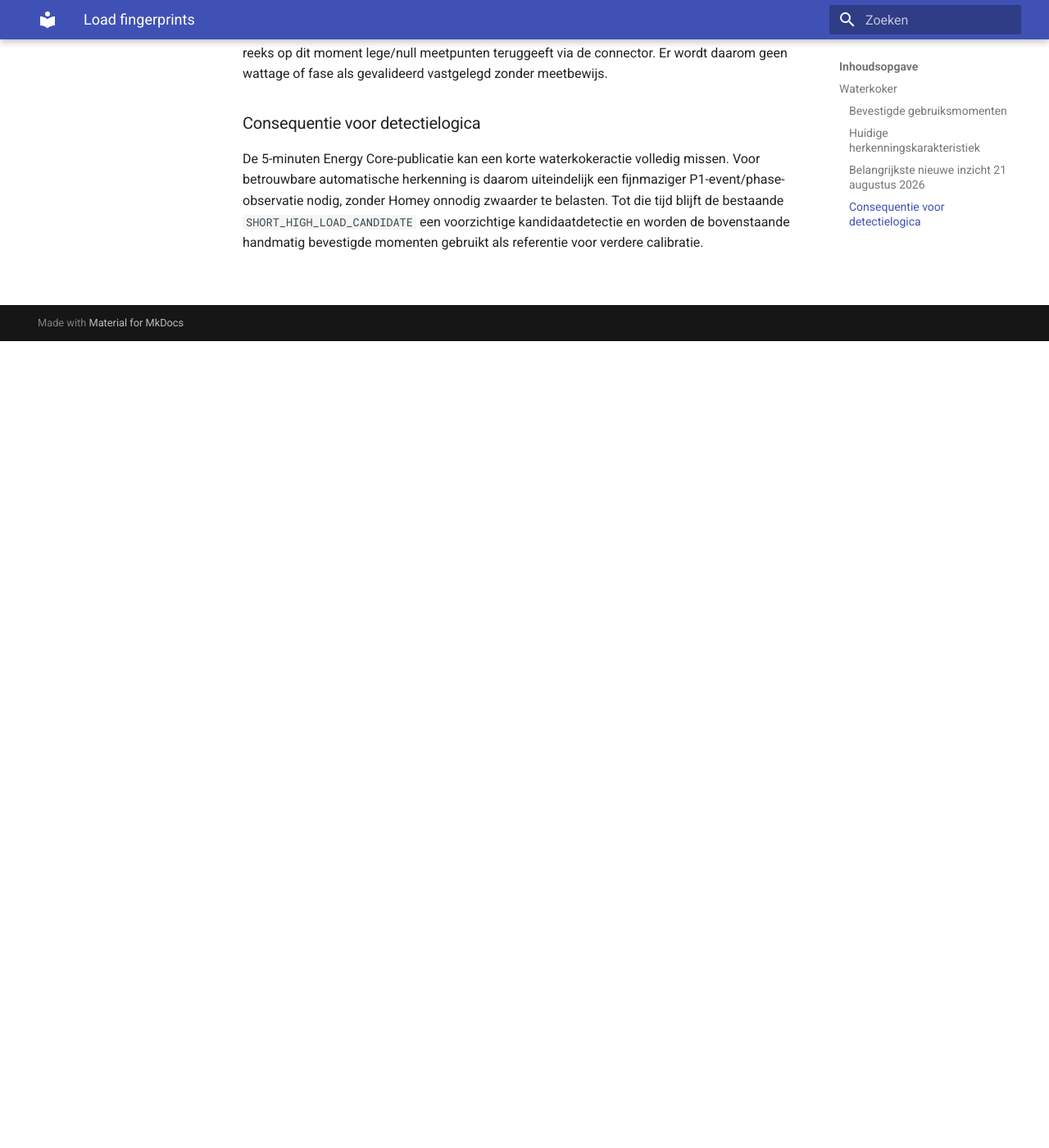
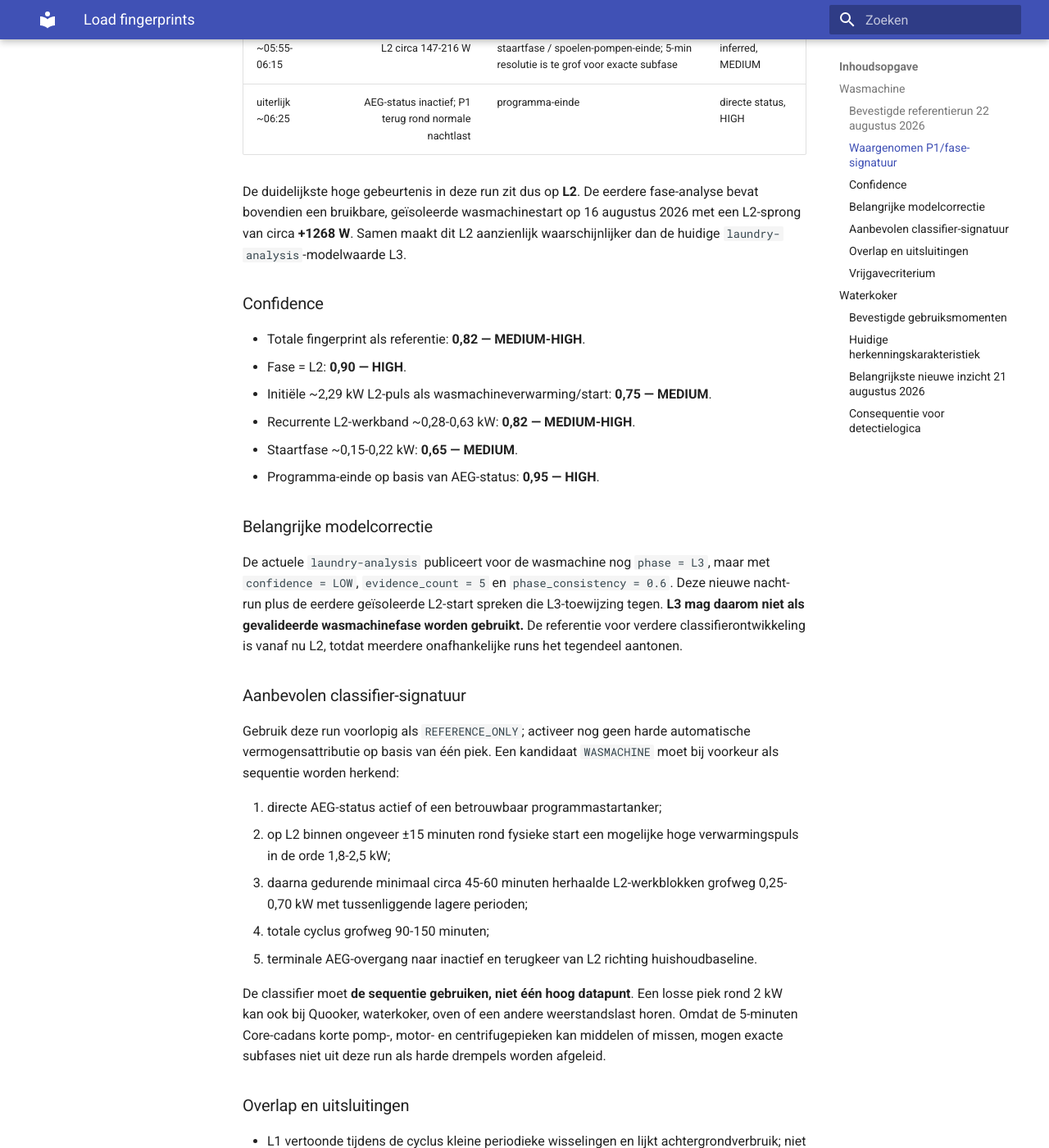
Before and after one commit to OnsKasteeltje/homey-energy-manual, an MkDocs documentation site: the page built from docs/load-fingerprints.md, in a window 1280 px wide and 1400 px high, scrolled down 984 px. Shown: the whole window at 82% size. Built offline with MkDocs 1.6.1 and Material for MkDocs 9.7.7, drawn with Linux system fonts in a browser that asks for light colours; some of the changed text lies outside the part shown.

Commit message:
docs: add washer fingerprint reference from 2026-08-22 run

```diff
--- a/docs/load-fingerprints.md
+++ b/docs/load-fingerprints.md
@@ -1,4 +1,66 @@
 # Load fingerprints
+
+## Wasmachine
+
+Status: **ground-truth run vastgelegd; REFERENCE_ONLY voor classifier**.
+
+### Bevestigde referentierun 22 augustus 2026
+
+- Geplande start: rond 04:34 lokale tijd.
+- Analysevenster: circa 04:20 tot 06:25 lokale tijd.
+- Directe AEG-status stond gedurende de run op actief en was uiterlijk rond 06:25 weer inactief.
+- Tesla stond tijdens het relevante venster gepauzeerd (`teslaW = 0`), de boiler was uit en de droger was inactief. Daardoor was dit een relatief schoon nachtvenster voor fingerprint-analyse.
+
+Belangrijk: de directe AEG-status geldt als status-ground-truth, niet als directe vermogensmeting. De fase- en vermogensfasen hieronder zijn uit P1/Energy Core afgeleid en blijven daarom `inferred`.
+
+### Waargenomen P1/fase-signatuur
+
+| Lokale tijd | Waarneming | Interpretatie | Bewijsstatus |
+|---|---:|---|---|
+| ~04:15 | P1 ~401 W; L2 ~271 W | pre-run / huishoudbaseline | gemeten P1/fase |
+| ~04:25 | P1 ~2422 W; L2 ~2291 W; L1 ~89 W; L3 ~42 W | sterke kandidaat voor start-/verwarmingspuls | inferred, MEDIUM |
+| ~04:35-05:45 | L2 herhaald circa 280-630 W, met tussenliggende lagere blokken | trommel/motor/pomp/wash-agitation patroon | inferred, MEDIUM-HIGH |
+| ~05:55-06:15 | L2 circa 147-216 W | staartfase / spoelen-pompen-einde; 5-min resolutie is te grof voor exacte subfase | inferred, MEDIUM |
+| uiterlijk ~06:25 | AEG-status inactief; P1 terug rond normale nachtlast | programma-einde | directe status, HIGH |
+
+De duidelijkste hoge gebeurtenis in deze run zit dus op **L2**. De eerdere fase-analyse bevat bovendien een bruikbare, geïsoleerde wasmachinestart op 16 augustus 2026 met een L2-sprong van circa **+1268 W**. Samen maakt dit L2 aanzienlijk waarschijnlijker dan de huidige `laundry-analysis`-modelwaarde L3.
+
+### Confidence
+
+- Totale fingerprint als referentie: **0,82 — MEDIUM-HIGH**.
+- Fase = L2: **0,90 — HIGH**.
+- Initiële ~2,29 kW L2-puls als wasmachineverwarming/start: **0,75 — MEDIUM**.
+- Recurrente L2-werkband ~0,28-0,63 kW: **0,82 — MEDIUM-HIGH**.
+- Staartfase ~0,15-0,22 kW: **0,65 — MEDIUM**.
+- Programma-einde op basis van AEG-status: **0,95 — HIGH**.
+
+### Belangrijke modelcorrectie
+
+De actuele `laundry-analysis` publiceert voor de wasmachine nog `phase = L3`, maar met `confidence = LOW`, `evidence_count = 5` en `phase_consistency = 0.6`. Deze nieuwe nacht-run plus de eerdere geïsoleerde L2-start spreken die L3-toewijzing tegen. **L3 mag daarom niet als gevalideerde wasmachinefase worden gebruikt.** De referentie voor verdere classifierontwikkeling is vanaf nu L2, totdat meerdere onafhankelijke runs het tegendeel aantonen.
+
+### Aanbevolen classifier-signatuur
+
+Gebruik deze run voorlopig als `REFERENCE_ONLY`; activeer nog geen harde automatische vermogensattributie op basis van één piek. Een kandidaat `WASMACHINE` moet bij voorkeur als sequentie worden herkend:
+
+1. directe AEG-status actief of een betrouwbaar programmastartanker;
+2. op L2 binnen ongeveer ±15 minuten rond fysieke start een mogelijke hoge verwarmingspuls in de orde 1,8-2,5 kW;
+3. daarna gedurende minimaal circa 45-60 minuten herhaalde L2-werkblokken grofweg 0,25-0,70 kW met tussenliggende lagere perioden;
+4. totale cyclus grofweg 90-150 minuten;
+5. terminale AEG-overgang naar inactief en terugkeer van L2 richting huishoudbaseline.
+
+De classifier moet **de sequentie gebruiken, niet één hoog datapunt**. Een losse piek rond 2 kW kan ook bij Quooker, waterkoker, oven of een andere weerstandslast horen. Omdat de 5-minuten Core-cadans korte pomp-, motor- en centrifugepieken kan middelen of missen, mogen exacte subfases niet uit deze run als harde drempels worden afgeleid.
+
+### Overlap en uitsluitingen
+
+- L1 vertoonde tijdens de cyclus kleine periodieke wisselingen en lijkt achtergrondverbruik; niet opnemen in de wasmachinefingerprint.
+- L3 bleef grotendeels op lage achtergrondwaarden en ondersteunt geen L3-toewijzing voor deze run.
+- Tesla, boiler en droger waren in het relevante venster geen verklarende grootverbruikers.
+- Quooker-status zit niet in deze specifieke day-series export; de initiële hoge L2-puls kan daarom op zichzelf niet uniek aan de wasmachine worden toegeschreven.
+- Directe AEG-status blijft altijd hoger in bronhiërarchie dan fingerprint-inference. De fingerprint is bedoeld om vermogen/fase en plausibiliteit te ondersteunen, niet om betrouwbare directe status te overrulen.
+
+### Vrijgavecriterium
+
+Na minimaal één extra schone, onafhankelijke wascyclus met dezelfde L2-sequentie kan een read-only `WASMACHINE_CANDIDATE` aan de classifier worden toegevoegd. Tot die tijd blijft deze fingerprint documentatie-/validatiereferentie.
 
 ## Waterkoker
 
```
